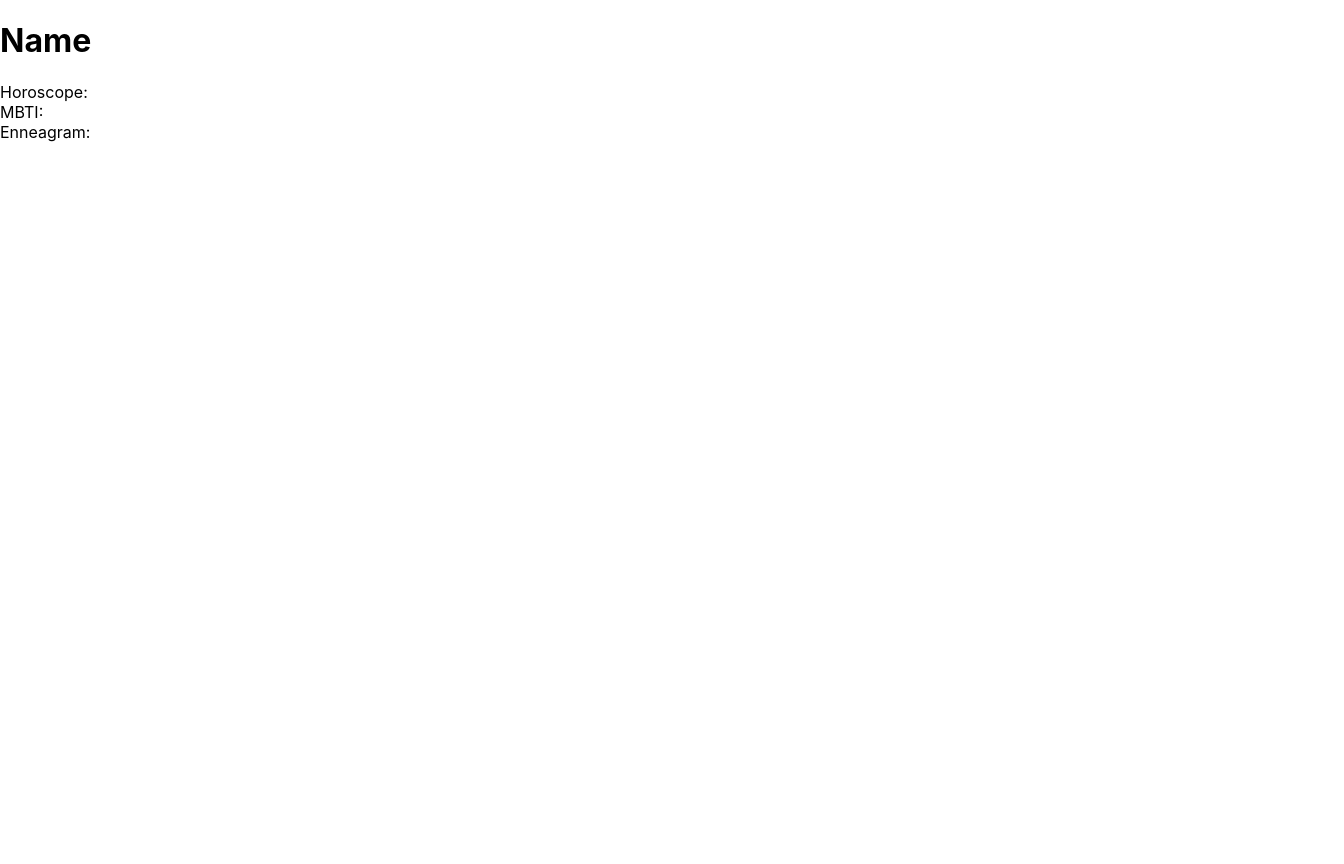
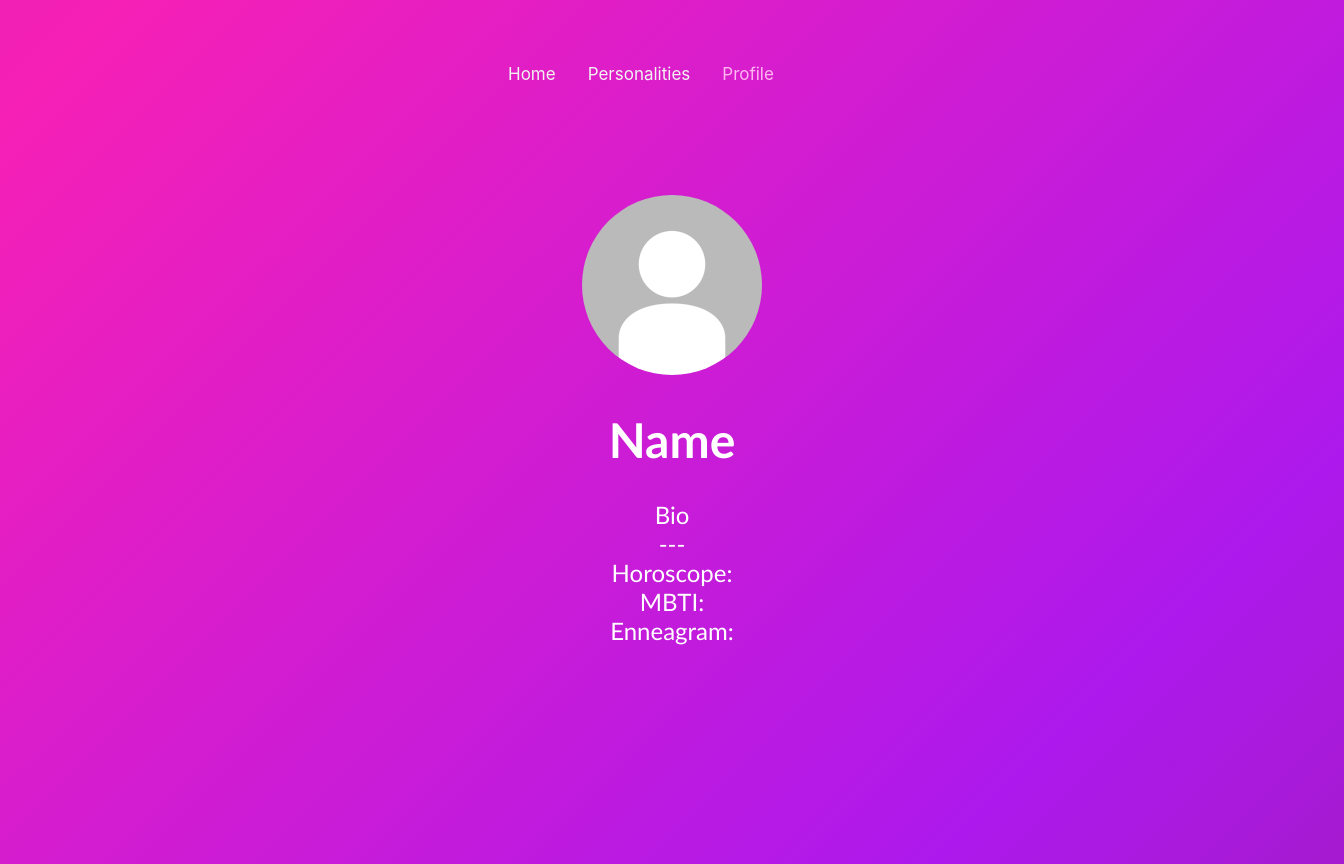
Before and after one commit to Oasis-NEU/f23-group03, a React (Create React App) app: page /profile in a window 1280 px wide. Shown: the whole page, 1344 px wide, since content can reach past the window. Before the commit the page ends 800 px from the top, so only its background shows below. Built offline with nearby package versions, Linux system fonts and the light colour scheme.

Commit message:
connected CSS to javascript and edited the style

```diff
--- a/src/Profile.css
+++ b/src/Profile.css
@@ -1,13 +1,78 @@
+
+.topnav {
+  align-items: center;
+  position: absolute;
+  top: 50px;
+  overflow: hidden;
+}
+
+.topnav a{
+  float: left;
+  color: #f2f2f2;
+  text-align: center;
+  padding: 14px 16px;
+  text-decoration: none;
+  font-size: 17px;
+}
+.topnav a:hover {
+  background-color: #ddd;
+  color: black;
+}
+.topnav a.active {
+  color: rgb(255, 182, 242);
+}
+
 body {
-    background-color: lightblue;
+  width: 100%;
+  height: 100vh;
+  display: flex;
+  align-items: center;
+  justify-content: center;
+  background-size: 300% 300%;
+  background-image: linear-gradient(-45deg, rgb(144, 30, 128) 0%, rgb(173, 25, 236) 25%, rgb(246, 32, 182) 51%, #842c9c 100%);
+  -webkit-animation: AnimateBG 20s ease infinite;
+          animation: AnimateBG 20s ease infinite;
+  text-align: center;
+  padding: 2em;
+
   }
 
   h1 {
     color: white;
     text-align: center;
   }
+  img{
+    max-width: 50%;
+    max-height: 50%;
+    border-radius: 50%;
+  }
 
   p {
-    font-family: verdana;
-    font-size: 20px;
+    color: white;
+    font-family: 'Trebuchet MS', 'Lucida Sans Unicode', 'Lucida Grande', 'Lucida Sans', Arial, sans-serif;
+    font-size: 24px;
   }
+
+  @-webkit-keyframes AnimateBG {
+    0% {
+      background-position: 0% 50%;
+    }
+    50% {
+      background-position: 100% 50%;
+    }
+    100% {
+      background-position: 0% 50%;
+    }
+  }
+
+  @keyframes AnimateBG {
+    0% {
+      background-position: 0% 50%;
+    }
+    50% {
+      background-position: 100% 50%;
+    }
+    100% {
+      background-position: 0% 50%;
+    }
+  }
--- a/src/Profile.js
+++ b/src/Profile.js
@@ -1,13 +1,24 @@
+import './Profile.css';
+import defaultPFP from './defaultPFP.jpg';
+function Profile() {
 
-function Profile() {
     return (
-        <p>
+        <div>
+            <div class="topnav">
+                <a href='/'>Home</a>
+                <a href='/detailcard'>Personalities</a>
+                <a class='active' href='/profile'>Profile</a>
+            </div>
+            <img src={defaultPFP} className="default-PFP" alt="pfp" />
+            <p>
             <h1> Name </h1>
+            <div> Bio </div>
+            <div>---</div>
             <div> Horoscope: </div>
             <div> MBTI: </div>
             <div> Enneagram: </div>
-
             </p>
+            </div>
 
     )
 }
--- a/src/index.css
+++ b/src/index.css
@@ -5,6 +5,7 @@ body {
     sans-serif;
   -webkit-font-smoothing: antialiased;
   -moz-osx-font-smoothing: grayscale;
+
 }
 
 code {
--- a/src/index.js
+++ b/src/index.js
@@ -12,7 +12,6 @@ import {
   createBrowserRouter,
   RouterProvider,
 } from "react-router-dom";
-
 
 const router = createBrowserRouter([
   {
```
Also changed, not shown: src/index.html (+5 -5 lines), src/defaultPFP.jpg (added).
